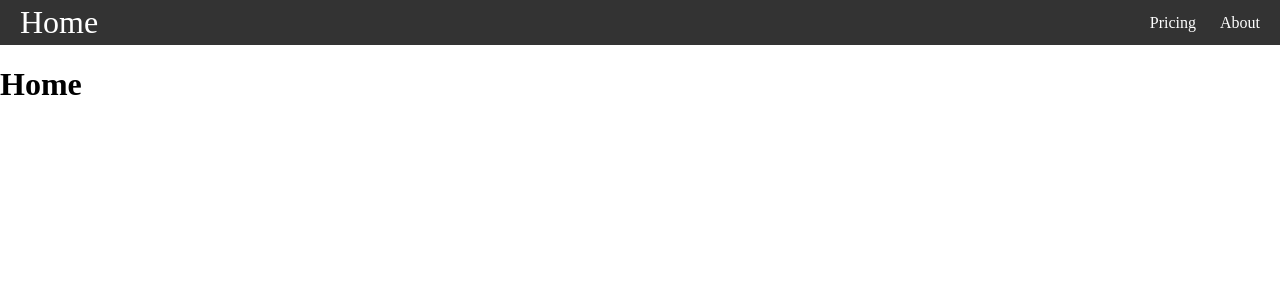
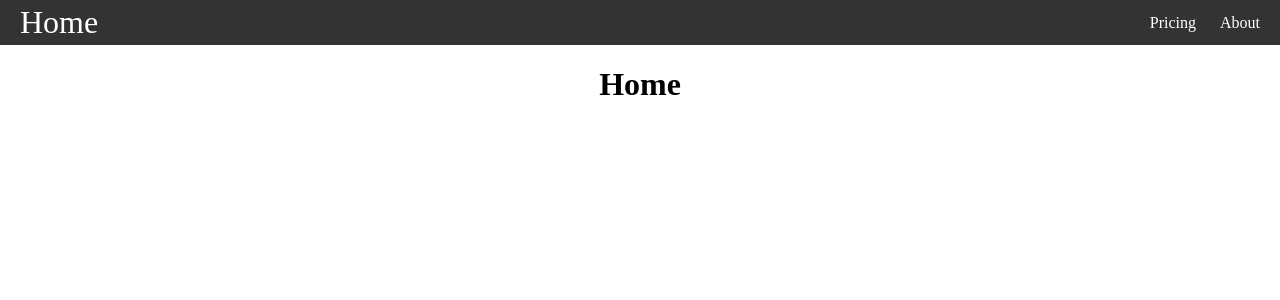
Before and after one commit to Aniket2049/react-router-demo, a React (Create React App) app: page / in a window 1280 px wide. Shown: the top 300 px of the page. Built offline with nearby package versions, Linux system fonts and the light colour scheme.

Commit message:
add style to component container

```diff
--- a/src/App.js
+++ b/src/App.js
@@ -21,7 +21,7 @@ function App() {
   return (
     <>
       <Navbar />
-      {pageComponent}
+      <div className="container">{pageComponent}</div>
     </>
   );
 }
--- a/src/styles.css
+++ b/src/styles.css
@@ -4,6 +4,11 @@
 
 body {
   margin: 0;
+}
+
+.container {
+  margin: 1rem;
+  text-align: center;
 }
 
 .nav {
```
